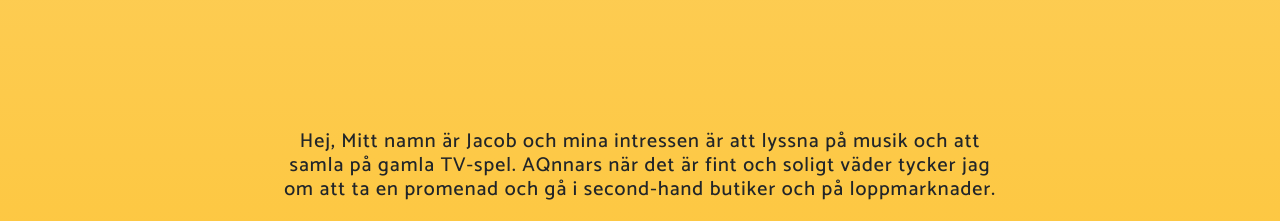
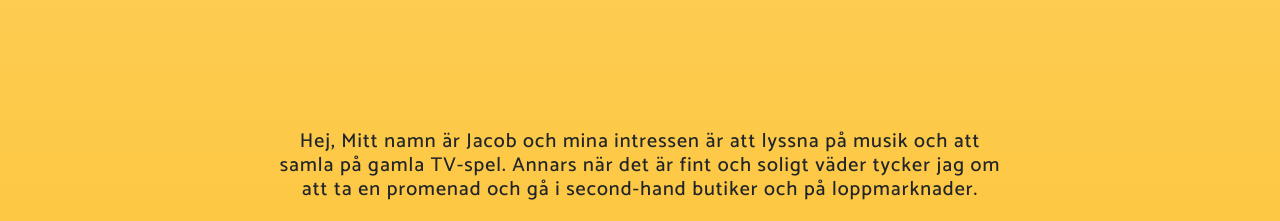
Before and after one commit to JacobEhvall/jacobehvall.github.io, a website with bundled scripts: page index.html in a window 1280 px wide. Shown: the part 820-1041 px from the top of the page. Built offline with nearby package versions, Linux system fonts and the light colour scheme; a web font is replaced by a local one.

Commit message:
An extra Q in Annars

```diff
--- a/index.html
+++ b/index.html
@@ -62,7 +62,7 @@
     <div class="container">
       <div class="row">
         <div class="col-md-8 mx-auto">
-          <h5 class="section-heading">Hej, Mitt namn är Jacob och mina intressen är att lyssna på musik och att samla på gamla TV-spel. AQnnars när det är fint och soligt väder tycker jag om att ta en promenad och gå i second-hand butiker och på loppmarknader.</h5>
+          <h5 class="section-heading">Hej, Mitt namn är Jacob och mina intressen är att lyssna på musik och att samla på gamla TV-spel. Annars när det är fint och soligt väder tycker jag om att ta en promenad och gå i second-hand butiker och på loppmarknader.</h5>
           <img id ="person"src="img/personligbild.jpg" alt="personlig" width="400" height="00">
           </div>
         </div>
```
